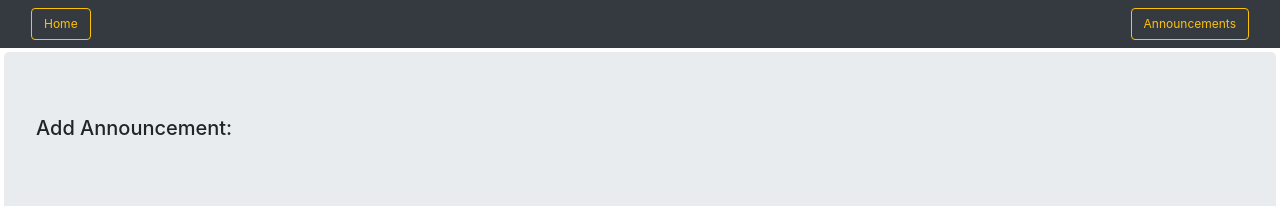
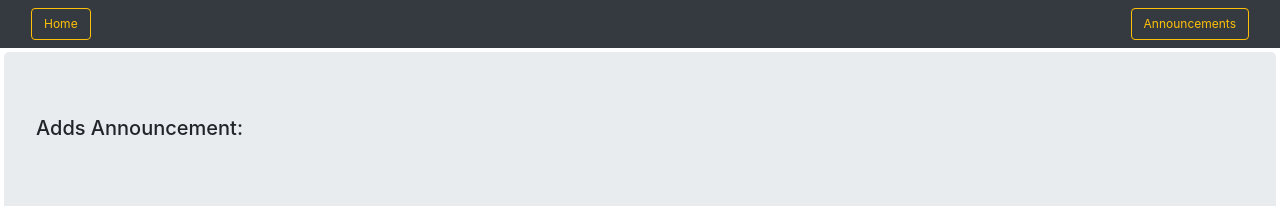
Before and after one commit to Noob0799/navadipti-teacher, a React (Create React App) app in the folder frontend/: page /announcement in a window 1280 px wide. Shown: the top 206 px of the page. Built offline with nearby package versions, Linux system fonts and the light colour scheme.

Commit message:
Prep for deploy 16

```diff
--- a/frontend/src/Components/teacher/Announcement/announcement.js
+++ b/frontend/src/Components/teacher/Announcement/announcement.js
@@ -33,7 +33,7 @@ class announcement extends React.Component {
         if(aclass && adetails && author) {
             const announcement = {class: aclass, author: author, date: this.state.curDate, details: adetails};
             console.log('Announcement', announcement);
-            Axios.post("http://localhost:5000/announcement/add", {data: announcement})
+            Axios.post("/announcement/add", {data: announcement})
                 .then(res => {
                     console.log(res.data.message);
                     document.getElementById('areset').click();
@@ -59,7 +59,7 @@ class announcement extends React.Component {
                 <ToastContainer enableMultiContainer containerId={'A'} position={toast.POSITION.TOP_CENTER} autoClose={2000}/>
                 <ToastContainer enableMultiContainer containerId={'B'} position={toast.POSITION.TOP_CENTER} autoClose={2000}/>
                 <div className="jumbotron m-1">
-                    <h5>Add Announcement:</h5>
+                    <h5>Adds Announcement:</h5>
                 </div>
                 <form className="mx-3">
                 <label>Date of Announcement:</label><br/>
--- a/package.json
+++ b/package.json
@@ -5,9 +5,9 @@
   "main": "index.js",
   "dependencies": {
     "body-parser": "^1.19.0",
+    "express": "^4.17.1",
     "mongoose": "^5.9.7",
-    "nodemon": "^2.0.3",
-    "express": "^4.17.1"
+    "nodemon": "^2.0.3"
   },
   "scripts": {
     "test": "echo \"Error: no test specified\" && exit 1",
```
